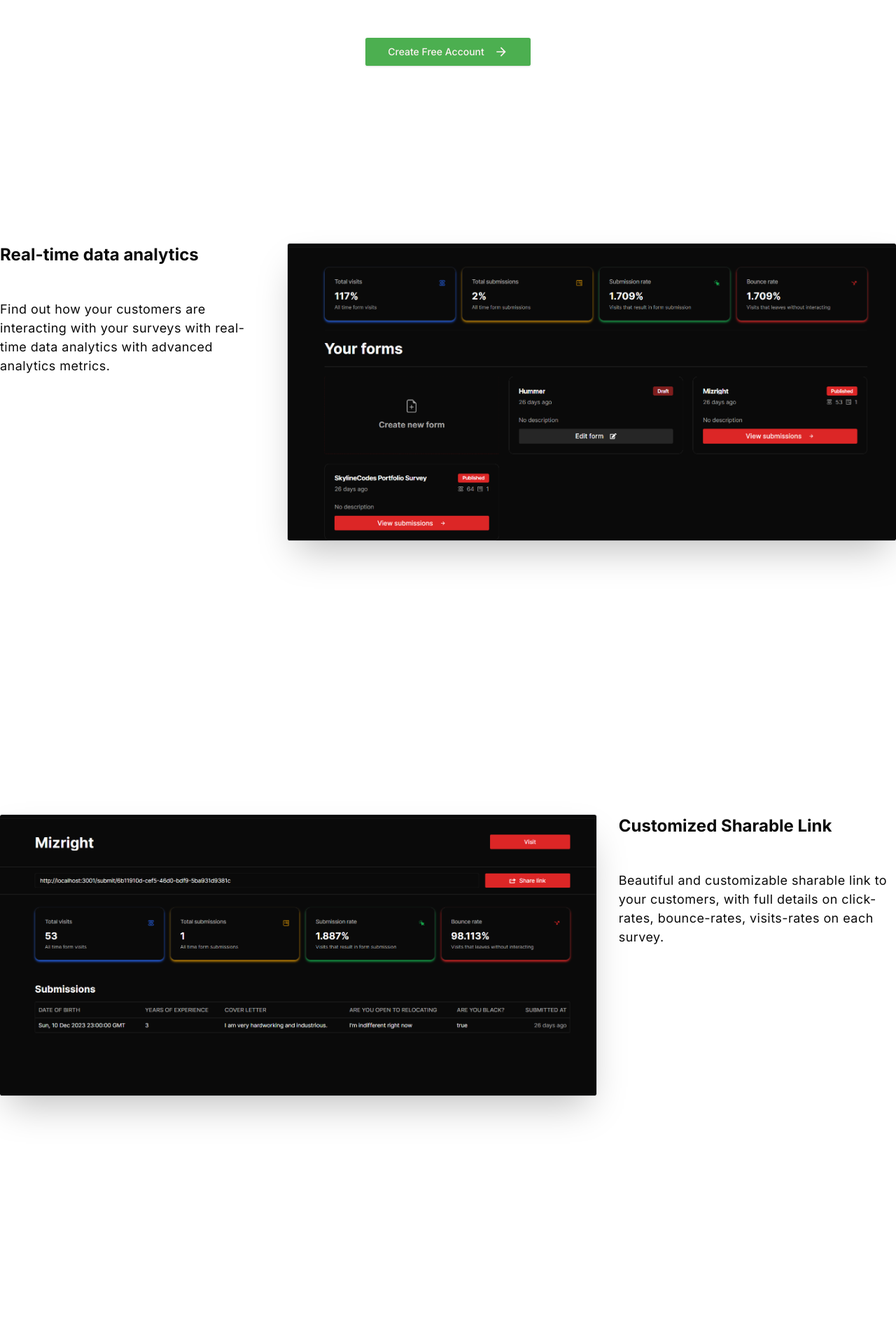
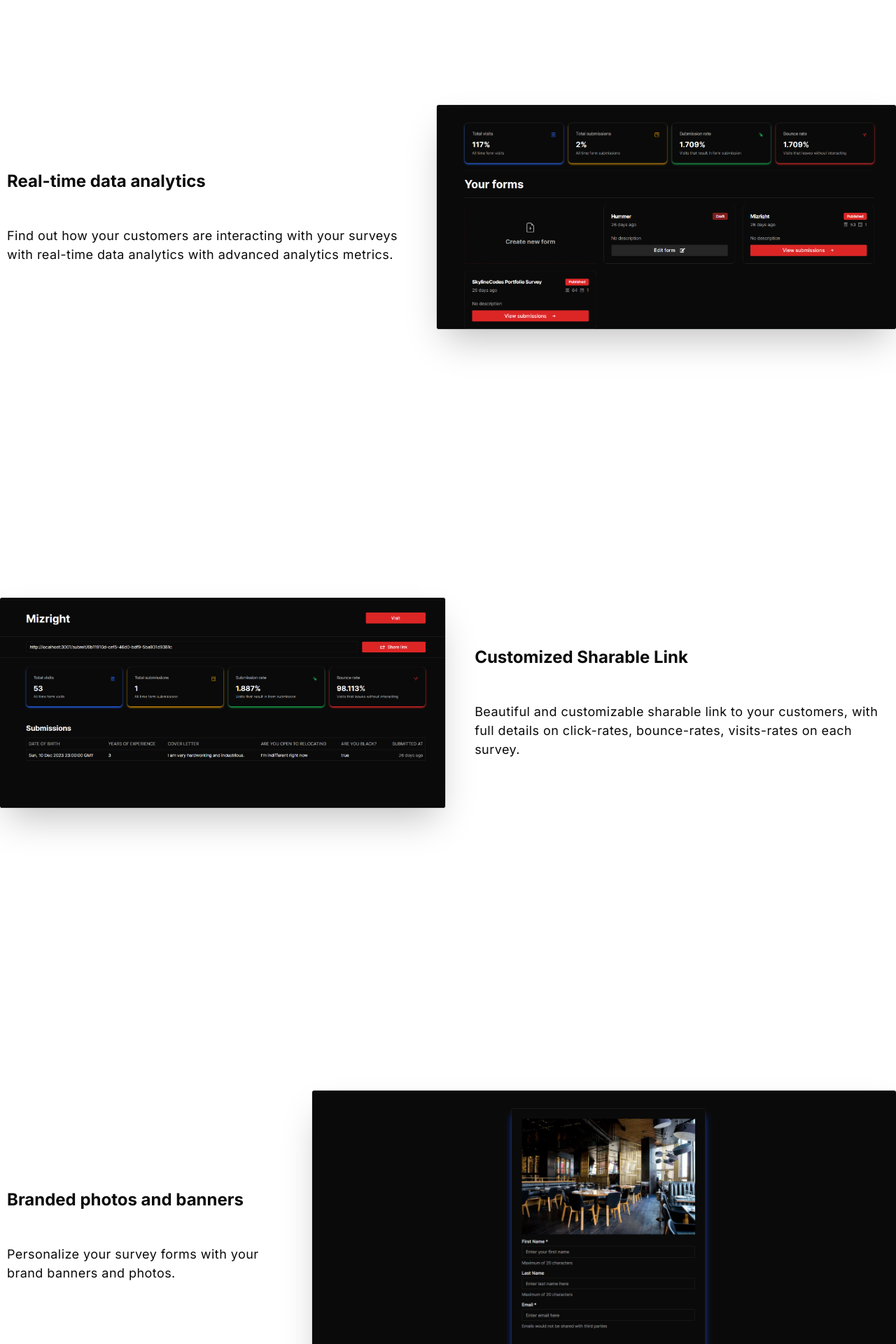
Before and after one commit to skylineCodes/form-builder, a Next.js app: page / in a window 1280 px wide. Shown: the part 1920-3840 px from the top of the page at 70% size. Built offline with nearby package versions, Linux system fonts and the light colour scheme.

Commit message:
Landing page mobile-responsive

```diff
--- a/app/page.tsx
+++ b/app/page.tsx
@@ -179,13 +179,13 @@ const Home = () => {
         </div>
 
         {/* Feature section */}
-        <div className='mx-auto mb-32 mt-32 max-w-6xl min-h-[70vh]'>
+        <div className='mx-auto mb-8 mt-8 max-w-6xl h-fit'>
           <div className='mb-12 px-6 lg:px-8'>
             <div className='mx-auto max-w-4xl sm:text-center'>
-              <h2 className='mt-2 font-bold text-4xl sm:text-5xl'>
+              <h2 className='mt-2 font-bold text-center text-3xl lg:text-4xl sm:text-5xl'>
                 Start building surveys in minutes
               </h2>
-              <p className='mt-4 text-lg'>
+              <p className='mt-4 text-lg text-center'>
                 Building business surveys has never been easier than with
                 FormPilot.
               </p>
@@ -193,9 +193,9 @@ const Home = () => {
           </div>
 
           {/* steps */}
-          <ol className='my-8 space-y-4 pt-4 md:flex md:space-x-12 md:space-y-0'>
+          <ol className='flex flex-col lg:flex-row my-8 space-y-4 mx-[10px] lg:mx-[0px] pt-4 md:flex md:space-x-12 md:space-y-0 h-fit'>
             <li className='md:flex-1'>
-              <div className='flex flex-col border-l-4 border-zinc-300 py-2 pl-4 md:border-l-0 md:border-t-2 md:pb-0 md:pl-0 md:pt-4'>
+              <div className='flex flex-col justify-center items-center lg:items-start border-zinc-300 py-2 border-t-2 md:border-l-0 md:border-t-2 md:pb-0 md:pl-0 md:pt-4'>
                 <span className='text-sm font-medium text-[#9089fc]'>
                   Step 1
                 </span>
@@ -210,7 +210,7 @@ const Home = () => {
               </div>
             </li>
             <li className='md:flex-1'>
-              <div className='flex flex-col border-l-4 border-zinc-300 py-2 pl-4 md:border-l-0 md:border-t-2 md:pb-0 md:pl-0 md:pt-4'>
+              <div className='flex flex-col justify-center items-center lg:items-start border-zinc-300 py-2 border-t-2 md:border-l-0 md:border-t-2 md:pb-0 md:pl-0 md:pt-4'>
                 <span className='text-sm font-medium text-[#9089fc]'>
                   Step 2
                 </span>
@@ -226,7 +226,7 @@ const Home = () => {
               </div>
             </li>
             <li className='md:flex-1'>
-              <div className='flex flex-col border-l-4 border-zinc-300 py-2 pl-4 md:border-l-0 md:border-t-2 md:pb-0 md:pl-0 md:pt-4'>
+              <div className='flex flex-col justify-center items-center lg:items-start border-zinc-300 py-2 border-t-2 md:border-l-0 md:border-t-2 md:pb-0 md:pl-0 md:pt-4'>
                 <span className='text-sm font-medium text-[#9089fc]'>
                   Step 3
                 </span>
@@ -258,16 +258,18 @@ const Home = () => {
         </div>
 
         {/* Analytics */}
-        <div className='mx-auto mb-32 mt-12 max-w-7xl min-h-[80vh]'>
-          <div className='flex gap-8 sm:mt-24'>
-            <div className='flex flex-col gap-12'>
-              <h1 className='font-bold text-2xl'>Real-time data analytics</h1>
-              <p className='leading-normal tracking-wide text-lg'>
+        <div className='mx-auto mb-8 mt-8 max-w-7xl min-h-[80vh]'>
+          <div className='flex flex-col-reverse sm:flex-col-reverse items-center lg:flex-row gap-8 sm:mt-24'>
+            <div className='flex flex-col gap-12 mx-[10px]'>
+              <h1 className='font-bold text-2xl text-center lg:text-left'>
+                Real-time data analytics
+              </h1>
+              <p className='leading-normal tracking-wide text-lg text-center lg:text-left'>
                 Find out how your customers are interacting with your surveys
                 with real-time data analytics with advanced analytics metrics.
               </p>
             </div>
-            <div className='w-[200vw] rounded-xl dark:shadow-md dark:shadow-green-600 lg:rounded-2xl'>
+            <div className='w-[90vw] sm:w-[70vw] lg:w-[100vw] rounded-xl dark:shadow-md dark:shadow-green-600 lg:rounded-2xl'>
               <Image
                 src='/analytics.png'
                 alt='Analytics preview'
@@ -281,9 +283,9 @@ const Home = () => {
         </div>
 
         {/* Form Details */}
-        <div className='mx-auto mb-32 mt-12 max-w-7xl min-h-[80vh]'>
-          <div className='flex gap-8 sm:mt-24'>
-            <div className='w-[200vw] rounded-xl dark:shadow-md dark:shadow-green-600 lg:rounded-2xl'>
+        <div className='mx-auto mb-8 mt-8 max-w-7xl min-h-[80vh]'>
+          <div className='flex flex-col sm:flex-col-reverse items-center lg:flex-row gap-8 sm:mt-24'>
+            <div className='w-[90vw] sm:w-[70vw] lg:w-[100vw] rounded-xl dark:shadow-md dark:shadow-green-600 lg:rounded-2xl'>
               <Image
                 src='/dashboard-form.png'
                 alt='Analytics preview'
@@ -293,9 +295,11 @@ const Home = () => {
                 className='rounded-md bg-white shadow-2xl ring-1 ring-gray-900/10'
               />
             </div>
-            <div className='flex flex-col gap-12'>
-              <h1 className='font-bold text-2xl'>Customized Sharable Link</h1>
-              <p className='leading-normal tracking-wide text-lg'>
+            <div className='flex flex-col gap-12 mx-[10px]'>
+              <h1 className='font-bold text-2xl text-center lg:text-left'>
+                Customized Sharable Link
+              </h1>
+              <p className='leading-normal tracking-wide text-lg text-center lg:text-left'>
                 Beautiful and customizable sharable link to your customers, with
                 full details on click-rates, bounce-rates, visits-rates on each
                 survey.
@@ -305,16 +309,18 @@ const Home = () => {
         </div>
 
         {/* Submit Form */}
-        <div className='mx-auto mb-24 mt-12 max-w-7xl min-h-[80vh]'>
-          <div className='flex gap-8 sm:mt-24'>
-            <div className='flex flex-col gap-12'>
-              <h1 className='font-bold text-2xl'>Branded photos and banners</h1>
-              <p className='leading-normal tracking-wide text-lg'>
+        <div className='mx-auto mb-8 mt-8 max-w-7xl min-h-[80vh]'>
+          <div className='flex flex-col-reverse sm:flex-col-reverse items-center lg:flex-row gap-8 sm:mt-24'>
+            <div className='flex flex-col gap-12 mx-[10px]'>
+              <h1 className='font-bold text-2xl text-center lg:text-left'>
+                Branded photos and banners
+              </h1>
+              <p className='leading-normal tracking-wide text-lg text-center lg:text-left'>
                 Personalize your survey forms with your brand banners and
                 photos.
               </p>
             </div>
-            <div className='w-[100vw] rounded-xl dark:shadow-md dark:shadow-green-600 lg:rounded-2xl'>
+            <div className='w-[90vw] sm:w-[70vw] lg:w-[100vw] rounded-xl dark:shadow-md dark:shadow-green-600 lg:rounded-2xl'>
               <Image
                 src='/form-submit.png'
                 alt='Analytics preview'
@@ -328,7 +334,7 @@ const Home = () => {
         </div>
 
         {/* Pricing */}
-        <MaxWidthWrapper className='mb-12 px-0 mt-6 text-center max-w-7xl'>
+        <MaxWidthWrapper className='mb-32 px-0 mt-6 text-center max-w-7xl h-fit'>
           <div className='mx-auto max-w-4xl sm:text-center'>
             <h1 className='mt-2 font-bold text-4xl sm:text-5xl'>
               Transparent and flexible pricing
@@ -468,23 +474,23 @@ const Home = () => {
         </MaxWidthWrapper>
 
         {/* Testimonial */}
-        {/* <div className='flex flex-col gap-3 justify-start items-start bg-black mb-12 !px-0 mt-6 h-fit'>
-          <div className='flex flex-col gap-3 mx-auto mb-16 w-full max-w-7xl'>
+        <div className='flex flex-col gap-3 justify-center items-center bg-black mb-12 h-fit'>
+          <div className='flex flex-col gap-3 mx-[10px] mb-16 w-full max-w-xs lg:max-w-7xl'>
             <h1 className='mt-[7rem] uppercase font-bold text-sm sm:text-sm text-[#4caf50]'>
               Customers
             </h1>
             <div className='flex flex-col gap-2'>
-              <p className='mt-4 text-white text-5xl font-semibold'>
+              <p className='mt-4 text-white text-2xl lg:text-5xl font-semibold'>
                 Join thousands of teams
               </p>
-              <p className='mt-4 text-white text-5xl font-semibold'>
+              <p className='mt-2 text-white text-2xl lg:text-5xl font-semibold'>
                 who already use FormPilot
               </p>
             </div>
           </div>
-          <div className='grid grid-cols-3 gap-5 mx-auto mt-10 w-full max-w-7xl'>
+          <div className='flex flex-col justify-center items-center lg:grid lg:grid-cols-3 gap-5 mx-[10px] mt-10 w-full max-w-xs lg:max-w-7xl'>
             <div className='flex flex-col gap-2'>
-              <p className='text-[21px] font-medium mb-4'>
+              <p className='text-[21px] font-medium mb-4 text-center lg:text-left'>
                 "FormPilot has revolutionized the way we collect and manage
                 data. The intuitive interface and real-time collaboration
                 features have streamlined our processes, saving us time and
@@ -510,7 +516,7 @@ const Home = () => {
               </div>
             </div>
             <div className='flex flex-col gap-2'>
-              <p className='text-[21px] font-medium mb-4'>
+              <p className='text-[21px] font-medium mb-4 text-center lg:text-left'>
                 "FormPilot&apos;s flexibility and TypeScript integration give us
                 the control we need over our forms. The customization options
                 and seamless integration with our workflows have significantly
@@ -536,7 +542,7 @@ const Home = () => {
               </div>
             </div>
             <div className='flex flex-col gap-2'>
-              <p className='text-[21px] font-medium mb-4'>
+              <p className='text-[21px] font-medium mb-4 text-center lg:text-left'>
                 "FormPilot not only enhances the user experience but also
                 elevates the aesthetics of our forms. The color scheme options
                 and interactive elements make our forms engaging, leaving a
@@ -562,7 +568,7 @@ const Home = () => {
               </div>
             </div>
           </div>
-        </div> */}
+        </div>
       </>
     </div>
   );
```
